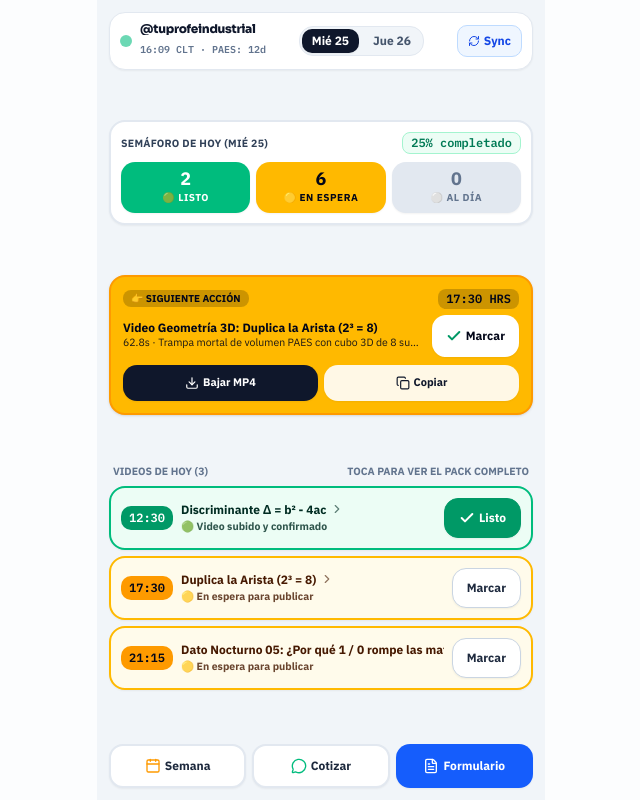
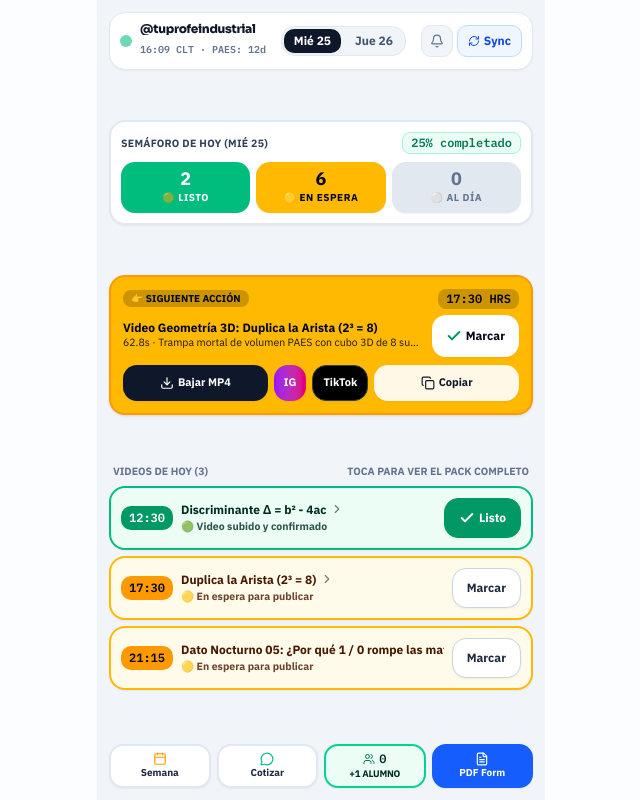
Before and after one commit to paillamilm-blip/tuprofeindustrial-web, a Next.js app: page /grilla in a window 1280 px wide. Shown: the whole page, without its empty margins (319-959 px from the left). Built offline with nearby package versions, Linux system fonts and the light colour scheme.

Commit message:
feat(grilla): add web push alerts, one-tap lead counter, and direct IG/TikTok deep links

```diff
--- a/app/grilla/grilla-cockpit-client.tsx
+++ b/app/grilla/grilla-cockpit-client.tsx
@@ -15,6 +15,9 @@ import {
   X,
   Calendar,
   CheckCircle2,
+  Bell,
+  BellRing,
+  Users,
 } from "lucide-react";
 import type { ActionItem, DayKey, DaySchedule } from "./grilla-data";
 import {
@@ -179,6 +182,65 @@ export function GrillaCockpitClient({
   const [showQuotesModal, setShowQuotesModal] = useState(false);
   const [showSyncModal, setShowSyncModal] = useState(false);
   const [manualSyncInput, setManualSyncInput] = useState("");
+  const [pushEnabled, setPushEnabled] = useState(() => {
+    if (typeof window !== "undefined" && "Notification" in window) {
+      return Notification.permission === "granted";
+    }
+    return false;
+  });
+  const [leadCount, setLeadCount] = useState(() => {
+    if (typeof window !== "undefined") {
+      try {
+        const stored = localStorage.getItem("tpi_leads_today");
+        return stored ? Number(stored) : 0;
+      } catch {
+        return 0;
+      }
+    }
+    return 0;
+  });
+
+  // Registrar Service Worker para notificaciones push
+  useEffect(() => {
+    if (typeof window !== "undefined" && "serviceWorker" in navigator) {
+      navigator.serviceWorker.register("/sw.js").catch(() => {});
+    }
+  }, []);
+
+  const addLead = (delta: number) => {
+    const next = Math.max(0, leadCount + delta);
+    setLeadCount(next);
+    try {
+      localStorage.setItem("tpi_leads_today", String(next));
+    } catch {}
+    showToast(delta > 0 ? `🎯 Alumno registrado (+1) Total: ${next}` : `Restado: ${next}`);
+  };
+
+  const requestPushPermission = async () => {
+    if (typeof window === "undefined" || !("Notification" in window)) {
+      showToast("⚠️ Tu navegador no soporta notificaciones");
+      return;
+    }
+    try {
+      const perm = await Notification.requestPermission();
+      setPushEnabled(perm === "granted");
+      if (perm === "granted") {
+        showToast("🔔 Alertas activadas a las 12:15, 17:15 y 21:00");
+        if (navigator.serviceWorker && navigator.serviceWorker.controller) {
+          navigator.serviceWorker.controller.postMessage({
+            type: "SCHEDULE_NOTIFICATION",
+            title: "⏰ Turno 12:30 listo para publicar",
+            body: "Revisa la grilla móvil para copiar el texto y subir tu video.",
+            delayMs: 1000,
+          });
+        }
+      } else {
+        showToast("⚠️ Permiso de notificaciones denegado");
+      }
+    } catch {
+      showToast("⚠️ Error al pedir permisos");
+    }
+  };
 
   const clockKey = useSyncExternalStore(
     subscribeClock,
@@ -419,8 +481,21 @@ export function GrillaCockpitClient({
           })}
         </div>
 
-        {/* BOTÓN SYNC */}
+        {/* BOTÓN PUSH, CONTADOR DE LEADS Y SYNC */}
         <div className="flex items-center gap-1 shrink-0">
+          <button
+            type="button"
+            onClick={requestPushPermission}
+            title={pushEnabled ? "Notificaciones push activas" : "Activar recordatorios push"}
+            className={`cursor-pointer touch-manipulation min-h-[32px] px-2 py-1 rounded-lg border text-xs font-black flex items-center gap-1 transition ${
+              pushEnabled
+                ? "bg-emerald-50 text-emerald-700 border-emerald-300"
+                : "bg-slate-100 text-slate-500 border-slate-200 hover:text-slate-900"
+            }`}
+          >
+            {pushEnabled ? <BellRing className="w-3.5 h-3.5 text-emerald-600 animate-bounce" /> : <Bell className="w-3.5 h-3.5" />}
+          </button>
+
           <button
             type="button"
             onClick={() => setShowSyncModal(true)}
@@ -548,7 +623,7 @@ export function GrillaCockpitClient({
             </button>
           </div>
 
-          {/* BOTONES DIRECTOS */}
+        {/* BOTONES DIRECTOS + DEEP LINKS A APPS */}
           <div className="flex gap-1.5 pt-0.5">
             {nextPriorityAction.videoDownloadUrl && (
               <a
@@ -561,6 +636,29 @@ export function GrillaCockpitClient({
                 <Download className="w-3.5 h-3.5" /> Bajar MP4
               </a>
             )}
+
+            {/* ABRIR INSTAGRAM DIRECTO */}
+            <a
+              href="https://www.instagram.com/"
+              target="_blank"
+              rel="noopener noreferrer"
+              className="cursor-pointer touch-manipulation min-h-[36px] px-2.5 bg-gradient-to-r from-purple-600 to-pink-600 text-white text-[11px] font-black rounded-xl flex items-center justify-center gap-1 shadow-xs"
+              title="Abrir Instagram"
+            >
+              <span>IG</span>
+            </a>
+
+            {/* ABRIR TIKTOK DIRECTO */}
+            <a
+              href="https://www.tiktok.com/@tuprofeindustrial"
+              target="_blank"
+              rel="noopener noreferrer"
+              className="cursor-pointer touch-manipulation min-h-[36px] px-2.5 bg-black text-white text-[11px] font-black rounded-xl flex items-center justify-center gap-1 shadow-xs border border-slate-700"
+              title="Abrir TikTok"
+            >
+              <span>TikTok</span>
+            </a>
+
             {nextPriorityAction.copies && nextPriorityAction.copies[0] && (
               <>
                 {nextPriorityAction.copies[0].waShare && (
@@ -669,24 +767,38 @@ export function GrillaCockpitClient({
         </div>
       </section>
 
-      {/* 5. BARRA INFERIOR DE ACCESO RÁPIDO */}
-      <footer className="grid grid-cols-3 gap-1.5 pt-1 shrink-0">
+      {/* 5. BARRA INFERIOR DE ACCESO RÁPIDO CON CONTADOR DE LEADS */}
+      <footer className="grid grid-cols-4 gap-1.5 pt-1 shrink-0">
         <button
           type="button"
           onClick={() => setShowWeekModal(true)}
-          className="cursor-pointer touch-manipulation min-h-[44px] bg-white hover:bg-slate-50 border-2 border-slate-200 rounded-xl text-xs font-black text-slate-800 flex items-center justify-center gap-1 shadow-xs"
+          className="cursor-pointer touch-manipulation min-h-[44px] bg-white hover:bg-slate-50 border-2 border-slate-200 rounded-xl text-xs font-black text-slate-800 flex flex-col items-center justify-center shadow-xs"
         >
-          <Calendar className="w-4 h-4 text-amber-500" />
-          <span>Semana</span>
+          <Calendar className="w-3.5 h-3.5 text-amber-500" />
+          <span className="text-[10px]">Semana</span>
         </button>
 
         <button
           type="button"
           onClick={() => setShowQuotesModal(true)}
-          className="cursor-pointer touch-manipulation min-h-[44px] bg-white hover:bg-slate-50 border-2 border-slate-200 rounded-xl text-xs font-black text-slate-800 flex items-center justify-center gap-1 shadow-xs"
+          className="cursor-pointer touch-manipulation min-h-[44px] bg-white hover:bg-slate-50 border-2 border-slate-200 rounded-xl text-xs font-black text-slate-800 flex flex-col items-center justify-center shadow-xs"
         >
-          <MessageCircle className="w-4 h-4 text-emerald-500" />
-          <span>Cotizar</span>
+          <MessageCircle className="w-3.5 h-3.5 text-emerald-500" />
+          <span className="text-[10px]">Cotizar</span>
+        </button>
+
+        {/* CONTADOR DE LEADS TÁCTIL */}
+        <button
+          type="button"
+          onClick={() => addLead(1)}
+          className="cursor-pointer touch-manipulation min-h-[44px] bg-emerald-50 hover:bg-emerald-100 border-2 border-emerald-400 rounded-xl text-emerald-950 font-black flex flex-col items-center justify-center shadow-xs"
+          title="Toca para registrar un alumno que escribió al WhatsApp"
+        >
+          <div className="flex items-center gap-1 leading-none">
+            <Users className="w-3 h-3 text-emerald-700" />
+            <span className="text-xs font-mono">{leadCount}</span>
+          </div>
+          <span className="text-[9.5px] uppercase tracking-tight">+1 Alumno</span>
         </button>
 
         <a
@@ -694,10 +806,10 @@ export function GrillaCockpitClient({
           target="_blank"
           rel="noopener noreferrer"
           download="formulario_maestro_ingenieria.pdf"
-          className="cursor-pointer touch-manipulation min-h-[44px] bg-blue-600 hover:bg-blue-700 rounded-xl text-xs font-black text-white flex items-center justify-center gap-1 shadow-xs"
+          className="cursor-pointer touch-manipulation min-h-[44px] bg-blue-600 hover:bg-blue-700 rounded-xl text-xs font-black text-white flex flex-col items-center justify-center shadow-xs"
         >
-          <FileText className="w-4 h-4" />
-          <span>Formulario</span>
+          <FileText className="w-3.5 h-3.5" />
+          <span className="text-[10px]">PDF Form</span>
         </a>
       </footer>
 
--- /dev/null
+++ b/public/sw.js
@@ -0,0 +1,41 @@
+// Service Worker para Notificaciones Push y Alertas Programadas del Cockpit TPI
+self.addEventListener("install", () => {
+  self.skipWaiting();
+});
+
+self.addEventListener("activate", (event) => {
+  event.waitUntil(self.clients.claim());
+});
+
+self.addEventListener("notificationclick", (event) => {
+  event.notification.close();
+  event.waitUntil(
+    clients.matchAll({ type: "window", includeUncontrolled: true }).then((clientList) => {
+      for (const client of clientList) {
+        if (client.url.includes("/grilla") && "focus" in client) {
+          return client.focus();
+        }
+      }
+      if (clients.openWindow) {
+        return clients.openWindow("/grilla");
+      }
+    })
+  );
+});
+
+// Listener para disparar recordatorios de turnos (12:15, 17:15, 21:00)
+self.addEventListener("message", (event) => {
+  if (event.data && event.data.type === "SCHEDULE_NOTIFICATION") {
+    const { title, body, delayMs, tag } = event.data;
+    setTimeout(() => {
+      self.registration.showNotification(title, {
+        body,
+        icon: "/logo.png",
+        badge: "/logo.png",
+        tag: tag || "tpi-alert",
+        vibrate: [200, 100, 200],
+        data: { url: "/grilla" },
+      });
+    }, Math.max(0, delayMs));
+  }
+});
```
